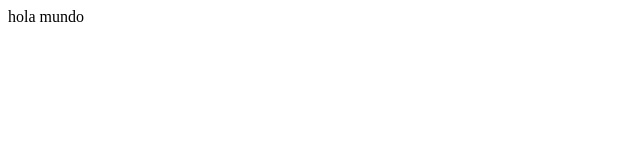
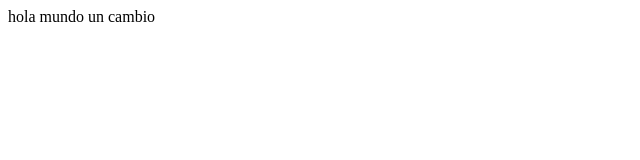
Before and after one commit to yeison8a35/test, a plain HTML site: page index.html in a window 1280 px wide. Shown: the full height of the page, 0-640 px from the left. Drawn offline with Linux system fonts and the light colour scheme.

Commit message:
commit one

```diff
--- a/index.html
+++ b/index.html
@@ -5,5 +5,7 @@
 </head>
 <body>
 hola mundo
+
+un cambio
 </body>
 </html>
```
